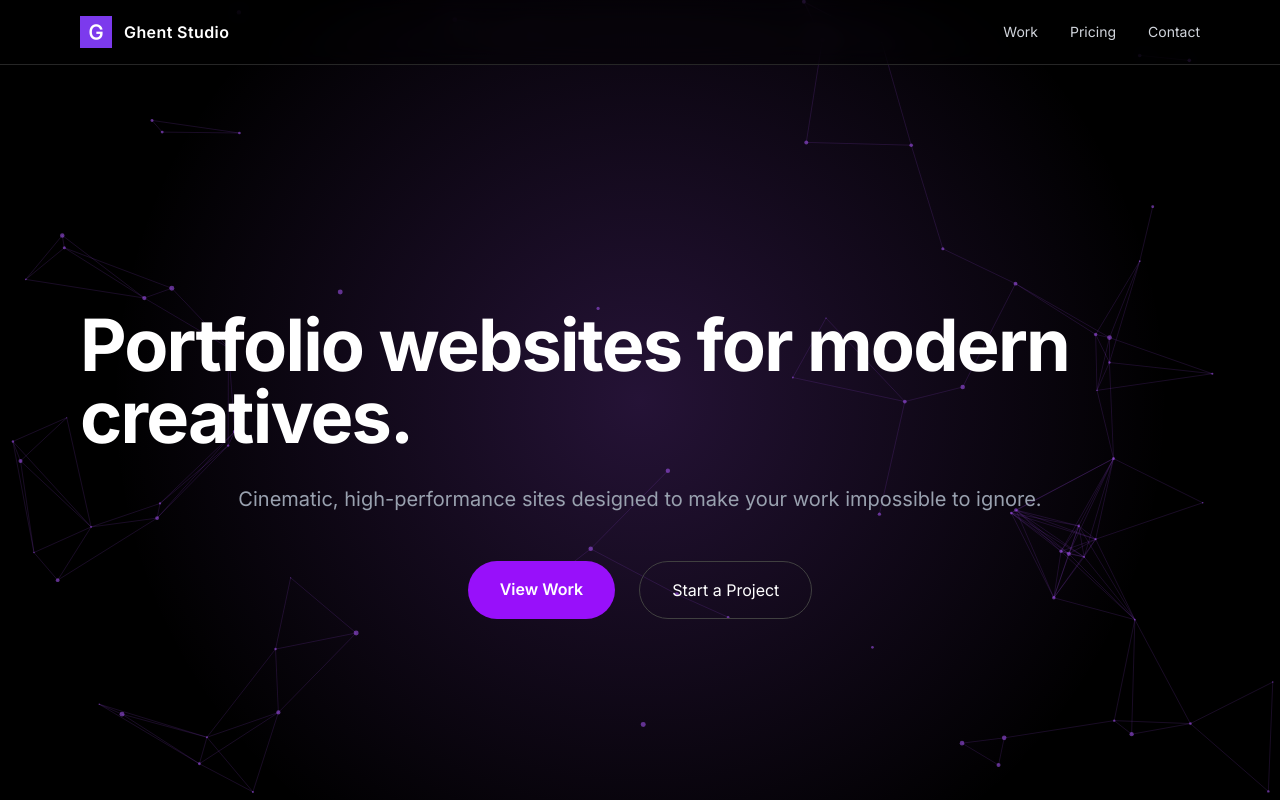
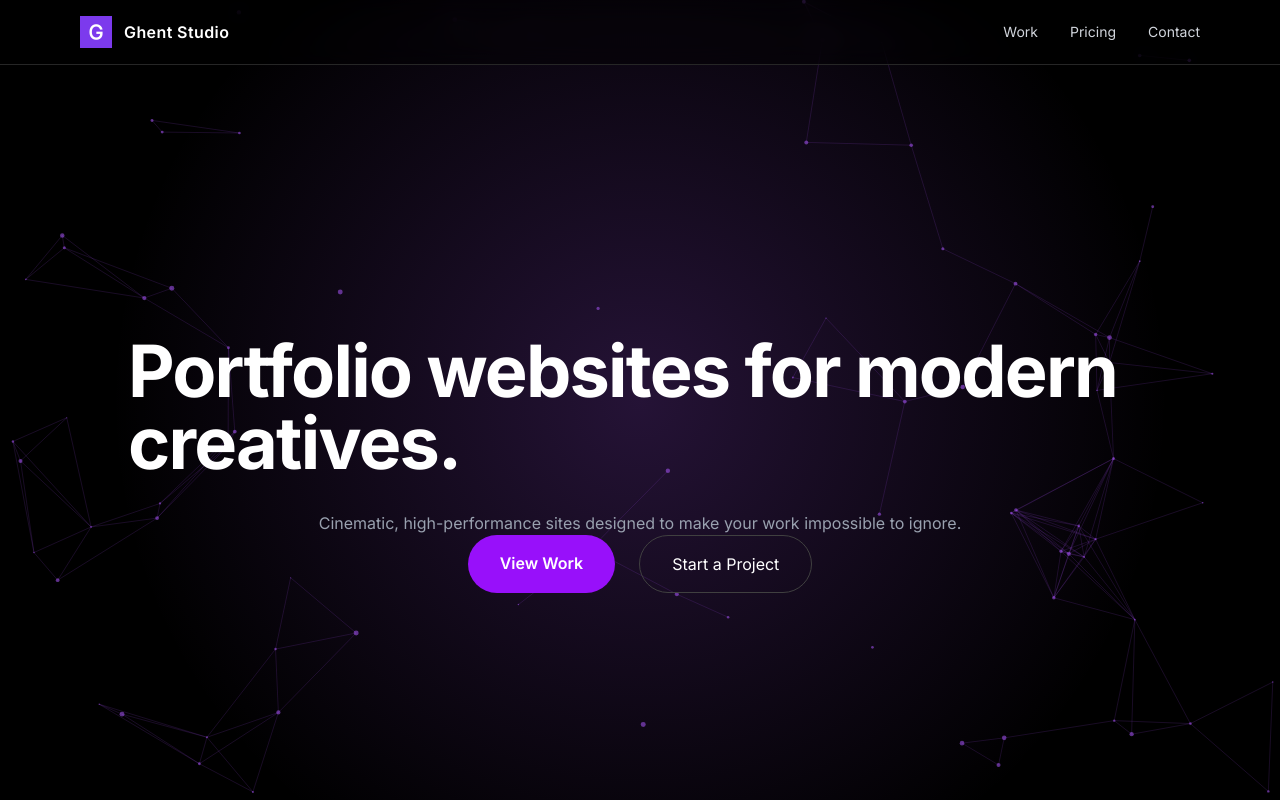
Before and after one commit to raghent/ghent-studio, a React (Vite) app: page / in a window 1280 px wide. Shown: the top 800 px of the page. Built offline with nearby package versions, Linux system fonts and the light colour scheme.

Commit message:
twxt balance on hero

```diff
--- a/src/sections/Hero.jsx
+++ b/src/sections/Hero.jsx
@@ -21,7 +21,7 @@ export default function Hero() {
           initial={{ opacity: 0, y: 40 }}
           animate={{ opacity: 1, y: 0 }}
           transition={{ duration: 0.8, ease: "easeOut" }}
-          className="text-4xl md:text-6xl lg:text-7xl font-bold tracking-tight mb-8"
+          className="max-w-2xl md:max-w-4xl lg:max-w-5xl text-balancext-4xl md:text-6xl lg:text-7xl font-bold tracking-tight mb-8"
         >
           Portfolio websites for modern creatives.
         </motion.h1>
@@ -30,7 +30,7 @@ export default function Hero() {
           initial={{ opacity: 0, y: 40 }}
           animate={{ opacity: 1, y: 0 }}
           transition={{ duration: 1, ease: "easeOut", delay: 0.2 }}
-          className="text-gray-400 text-lg md:text-xl justify-center max-w-5xl mx-auto mb-12"
+          className="text-gray-400 max-w-2xl md:max-w-4xl lg:max-w-5xl text-balance"
         >
         <div className="flex flex-col items-center">
         Cinematic, high-performance sites designed to make your work impossible to ignore.
```
